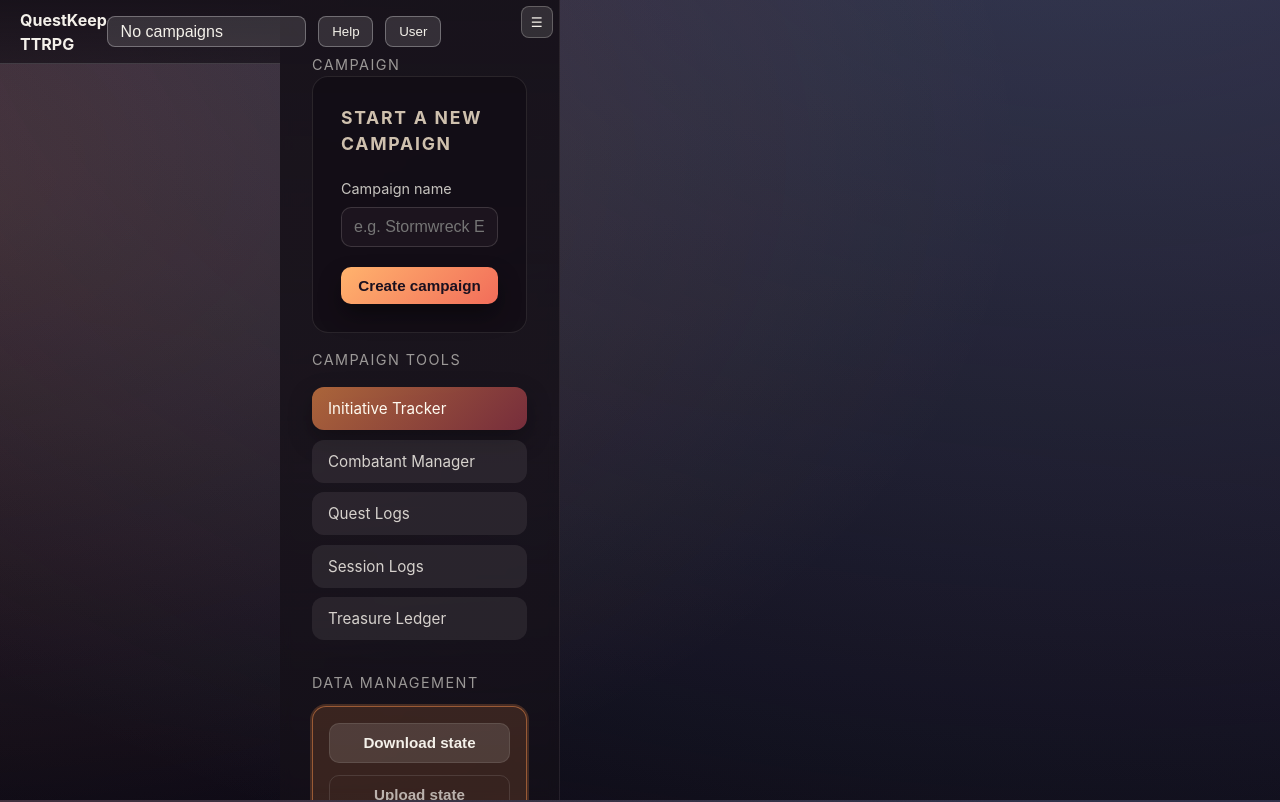
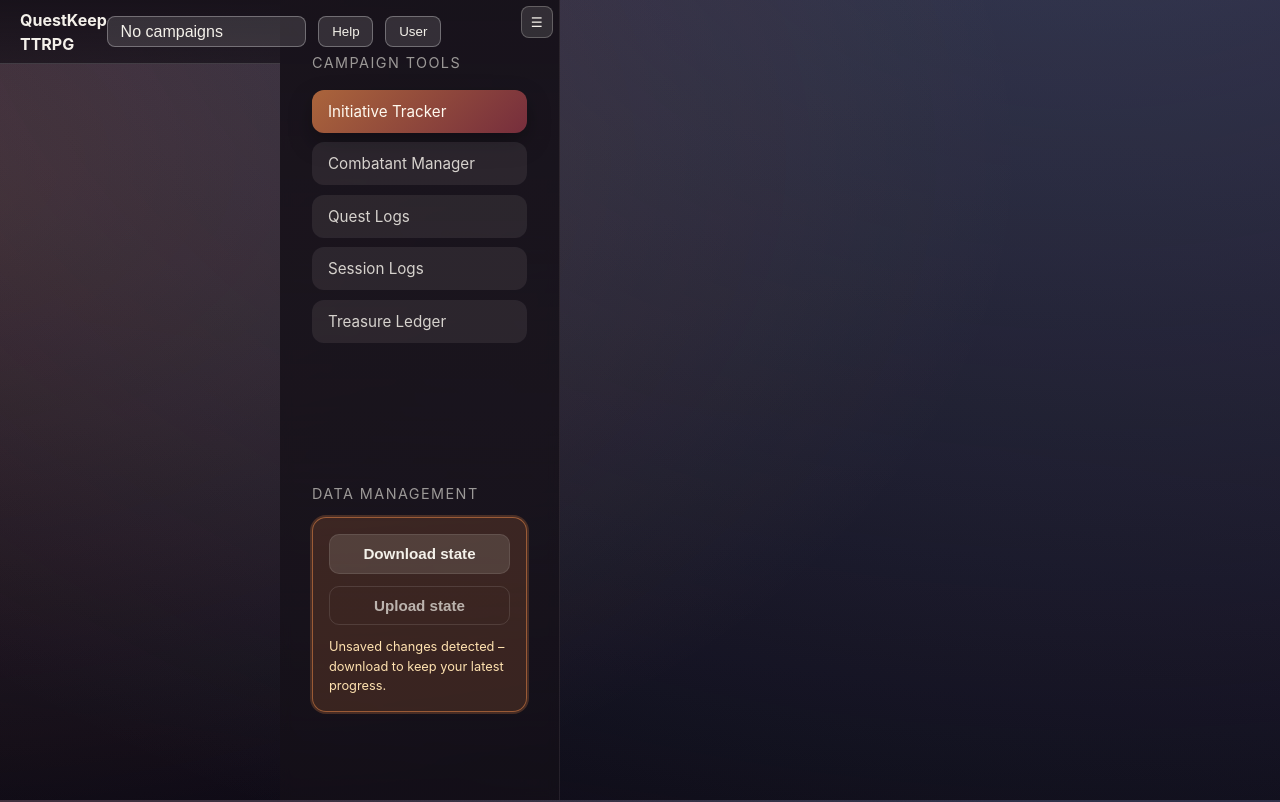
Before and after one commit to FireHeartA/DND, a React (Vite) app in the folder apps/dnd-initiative-tracker/: page / in a window 1280 px wide. Shown: the top 802 px of the page. Built offline with nearby package versions, Linux system fonts and the light colour scheme.

Commit message:
Update sidebar to show campaign tools only

```diff
--- a/apps/dnd-initiative-tracker/src/components/layout/Sidebar.tsx
+++ b/apps/dnd-initiative-tracker/src/components/layout/Sidebar.tsx
@@ -1,9 +1,4 @@
-import type { ChangeEvent, FormEvent, RefObject } from 'react'
-import { useState } from 'react'
-import { useDispatch, useSelector } from 'react-redux'
-import { createCampaign as createCampaignAction } from '../../store/campaignSlice'
-import type { AppDispatch } from '../../store'
-import type { RootState } from '../../types'
+import type { ChangeEvent, RefObject } from 'react'
 
 export type ViewMode = 'initiative' | 'campaigns' | 'quest-logs' | 'session-logs' | 'treasure-ledger'
 
@@ -33,25 +28,6 @@ export const Sidebar: React.FC<SidebarProps> = ({
   fileInputRef,
   onFileChange,
 }) => {
-  const dispatch = useDispatch<AppDispatch>()
-  const campaigns = useSelector((state: RootState) => state.campaigns.campaigns)
-  const [campaignName, setCampaignName] = useState('')
-  const [campaignFormError, setCampaignFormError] = useState('')
-
-  const sortedCampaigns = [...campaigns].sort((a, b) => a.createdAt - b.createdAt)
-
-  const handleCreateCampaign = (event: FormEvent<HTMLFormElement>) => {
-    event.preventDefault()
-    const name = campaignName.trim()
-    if (!name) {
-      setCampaignFormError('Name your campaign to begin planning your adventures.')
-      return
-    }
-    dispatch(createCampaignAction({ name }))
-    setCampaignName('')
-    setCampaignFormError('')
-  }
-
   return (
   <aside className={`sidebar${isMinimized ? ' sidebar--minimized' : ''}`}>
     <button
@@ -66,29 +42,7 @@ export const Sidebar: React.FC<SidebarProps> = ({
     {!isMinimized && (
       <>
     <nav className="sidebar__nav">
-      <div className="sidebar__campaign-controls">
-        <span className="sidebar__section">Campaign</span>
-        {sortedCampaigns.length > 0 && (
-          <p className="sidebar__campaign-count" role="status" aria-live="polite">
-            {sortedCampaigns.length} campaign{sortedCampaigns.length === 1 ? '' : 's'} created
-          </p>
-        )}
-        <form className="campaign-form campaign-form--compact" onSubmit={handleCreateCampaign}>
-          <h4>Start a new campaign</h4>
-          <label>
-            <span>Campaign name</span>
-            <input
-              type="text"
-              value={campaignName}
-              onChange={(event) => setCampaignName(event.target.value)}
-              placeholder="e.g. Stormwreck Expedition"
-            />
-          </label>
-          {campaignFormError && <p className="form-error">{campaignFormError}</p>}
-          <button type="submit" className="primary-button">Create campaign</button>
-        </form>
-      </div>
-      <span className="sidebar__section">Campaign Tools</span>
+      <span className="sidebar__section">Campaign tools</span>
       <ul>
         <li>
           <button
```
